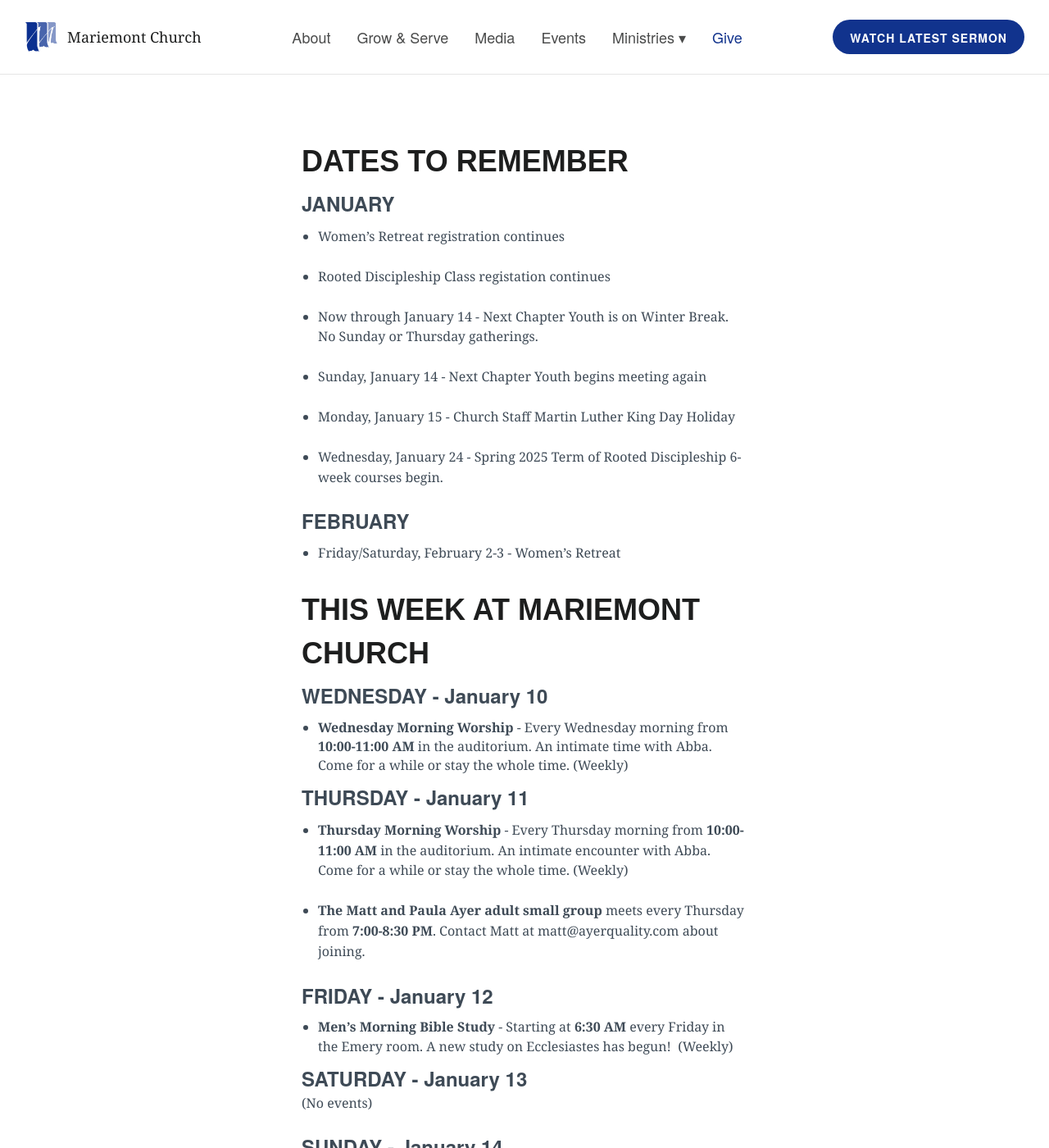
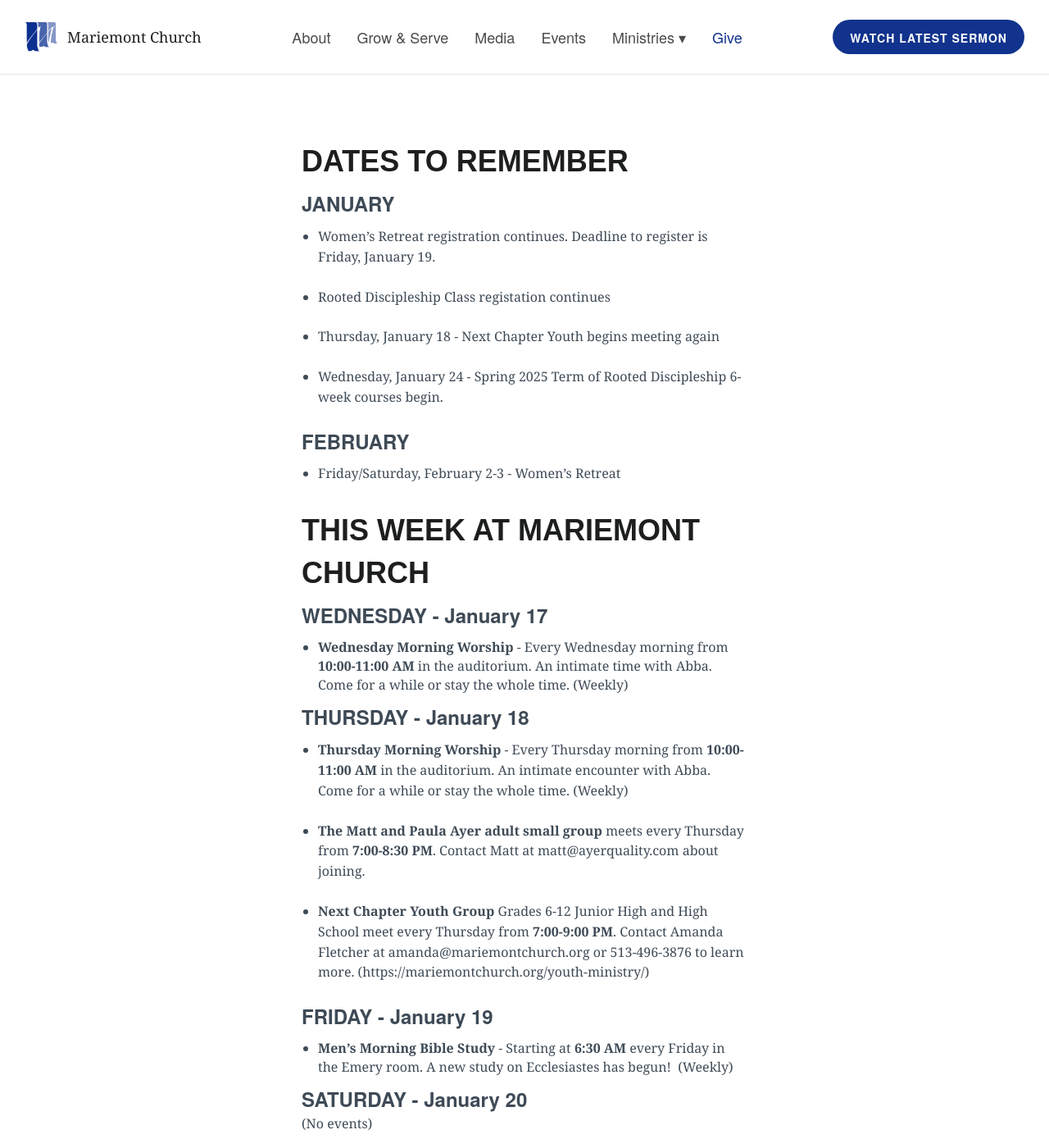
Before and after one commit to lukemoderwell/mariemont, a Jekyll site: the page built from updates.markdown, in a window 1280 px wide and 1400 px high. Shown: the whole window at 82% size. Built offline with Jekyll 4.4.1, drawn with Linux system fonts in a browser that asks for light colours; nearby versions of some CDN libraries; some of the changed text lies outside the part shown.

Commit message:
Updated Updates

```diff
--- a/updates.markdown
+++ b/updates.markdown
@@ -15,15 +15,11 @@
 
 ### JANUARY
 
-* Women's Retreat registration continues
+* Women's Retreat registration continues. Deadline to register is Friday, January 19.
 
 * Rooted Discipleship Class registation continues
 
-* Now through January 14 - Next Chapter Youth is on Winter Break.  No Sunday or Thursday gatherings.
-
-* Sunday, January 14 - Next Chapter Youth begins meeting again
-
-* Monday, January 15 - Church Staff Martin Luther King Day Holiday
+* Thursday, January 18 - Next Chapter Youth begins meeting again
 
 * Wednesday, January 24 - Spring 2025 Term of Rooted Discipleship 6-week courses begin.
 
@@ -34,40 +30,44 @@
 
 ## THIS WEEK AT MARIEMONT CHURCH
 
-### WEDNESDAY - January 10
+### WEDNESDAY - January 17
 * **Wednesday Morning Worship** - Every Wednesday morning from **10:00-11:00 AM** in the auditorium. An intimate time with Abba. Come for a while or stay the whole time. (Weekly)
 
-### THURSDAY - January 11
+### THURSDAY - January 18
 * **Thursday Morning Worship** - Every Thursday morning from **10:00-11:00 AM** in the auditorium. An intimate encounter with Abba. Come for a while or stay the whole time. (Weekly)
 
 * **The Matt and Paula Ayer adult small group** meets every Thursday from **7:00-8:30 PM**. Contact Matt at matt@ayerquality.com about joining.
 
+* **Next Chapter Youth Group** Grades 6-12 Junior High and High School meet every Thursday from **7:00-9:00 PM**. Contact Amanda Fletcher at amanda@mariemontchurch.org or 513-496-3876 to learn more. (https://mariemontchurch.org/youth-ministry/)
 
-### FRIDAY - January 12
+### FRIDAY - January 19
 * **Men's Morning Bible Study** - Starting at **6:30 AM** every Friday in the Emery room. A new study on Ecclesiastes has begun!  (Weekly)
 
-### SATURDAY - January 13
+### SATURDAY - January 20
 
 (No events)
 
-### SUNDAY - January 14
+### SUNDAY - January 21
 
 * **Sunday Services at 9:00 and 11:00 AM** in the Auditorium on 2nd floor. John Treas (elder) continues the Jesus series studying the Book of John.
 
-* **Kingdom Kids** (Infant - Grade 5) Sunday School at **9:00 and 11:00 AM**. Check in on the 1st floor at **8:45 AM for the 9:00-10:30** classes and **10:45 AM for the 11:00-12:30** classes.
+* **Kingdom Kids** (Infant - Grade 3) Sunday School at **9:00 and 11:00 AM**. (Grades 4-5) Sunday School at 11:00 AM.
+Check in on the 1st floor at **8:45 AM for the 9:00-10:30** classes and **10:45 AM for the 11:00-12:30** classes.
+
+* **Next Chapter Youth** (Grades 6-12) Meet at 11:00 AM on the third floor for fellowship and teaching.(https://mariemontchurch.org/youth-ministry/)
 
 * **Lite Bites. 10:15 - 11:00 AM** - LITE BITES is a time for a substantial snack, fellowship, and community in the Meeting and Emery Rooms on the Main Floor. Each Sunday an individual or group volunteers to provide for the community. To sign up to provide in future, visit the Connect Desk!
 
 * **The Zeke and Beth Swift adult small group.** **11:00 AM -12:15 PM**.  Meets in the Library (3rd Floor) and discusses the 9:00 a.m. sermon and other relevant topics.
 
 
-### MONDAY - January 15
+### MONDAY - January 22
 
 * **The Michael and Judy Belanger adult small group** meets **6:30-9:00 PM** weekly at their home at 6909 Cambridge, Cincinnati, OH 45227. Contact Mike Belanger at chefbelanger@hotmail.com or (513) 470-4055 for more information.
 
 * **The Michael and Faith George 20s and 30s small group.** Meets every Monday from **6:30-9:00 PM** in Deer Park. Call or text Michael George at 513-287-9748 for more information.
 
-### TUESDAY - January 16
+### TUESDAY - January 23
 
 * **Tuesday Morning Worship** - Every Tuesday morning from **9:00-10:00 AM** in the auditorium. An intimate time with Abba. Come for a while or stay the whole time.
 
```
Also changed, not shown: other parts of updates.markdown (+1 -1 lines).
